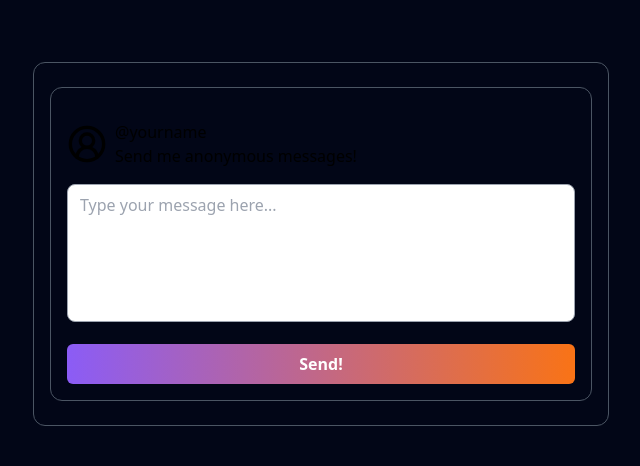
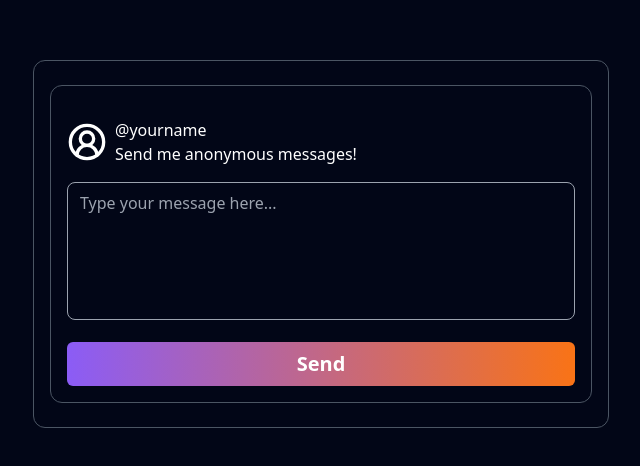
Before and after one commit to debraj-sarkar/NGL-Parody-Frontend, a React (Vite) app: page /send/1 in a window 1280 px wide. Shown: the part 156-622 px from the top of the page, without its empty margins (319-959 px from the left). Built offline with nearby package versions, Linux system fonts and the light colour scheme; no server answers.

Commit message:
Fixed UI

```diff
--- a/src/pages/Message.jsx
+++ b/src/pages/Message.jsx
@@ -27,16 +27,16 @@ const Message = () => {
     <div className="border border-gray-600 rounded-xl my-8  w-full max-w-xl flex flex-col px-4 py-6 mx-4">
       <div className="border border-gray-600 rounded-xl px-4 py-4">
         <div className="flex gap-2 h-20 rounded-t-xl items-center">
-          <CircleUserRound className="w-10 h-10" />
+          <CircleUserRound className="w-10 h-10 text-white" />
           <div className="flex flex-col">
-            <p>@yourname</p>
-            <p>Send me anonymous messages!</p>
+            <p className="text-white">@yourname</p>
+            <p className="text-white">Send me anonymous messages!</p>
           </div>
         </div>
         {/* textarea */}
         <div className="w-full rounded-lg">
           <textarea
-            className="w-full border border-gray-400 rounded-lg px-3 py-2 resize-none focus:outline-none"
+            className="w-full border border-gray-400 bg-transparent rounded-lg px-3 py-2 resize-none focus:outline-none"
             rows={5}
             placeholder="Type your message here..."
             value={message}
@@ -45,7 +45,7 @@ const Message = () => {
         </div>
         {/* button */}
         <Button className={"mt-4 w-full"} onClick={handleSend}>
-          <p className="text-center font-bold">Send!</p>
+          <p className="text-center font-bold text-xl">Send</p>
         </Button>
 
         <ToastContainer position="top-right" autoClose={2000} />
```
